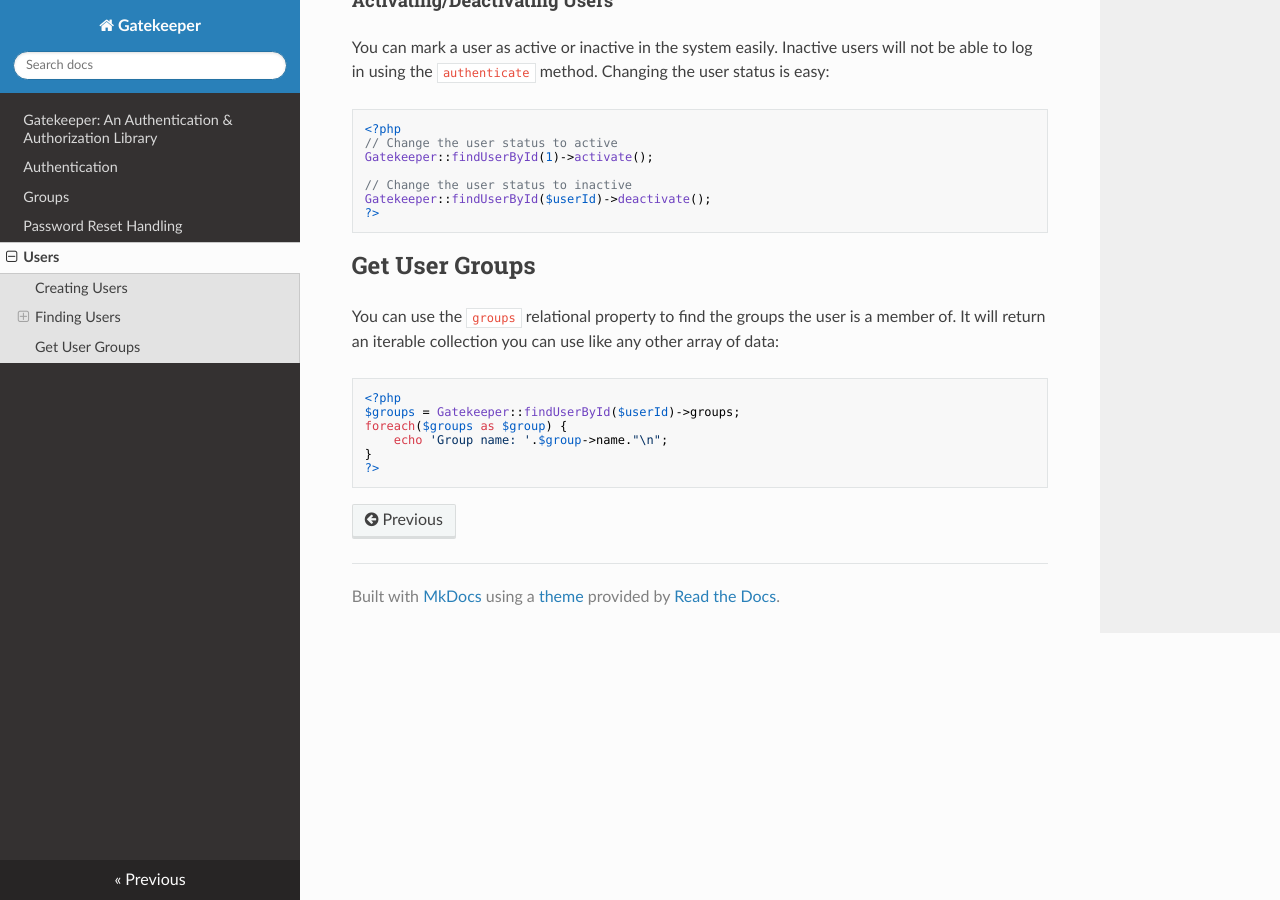
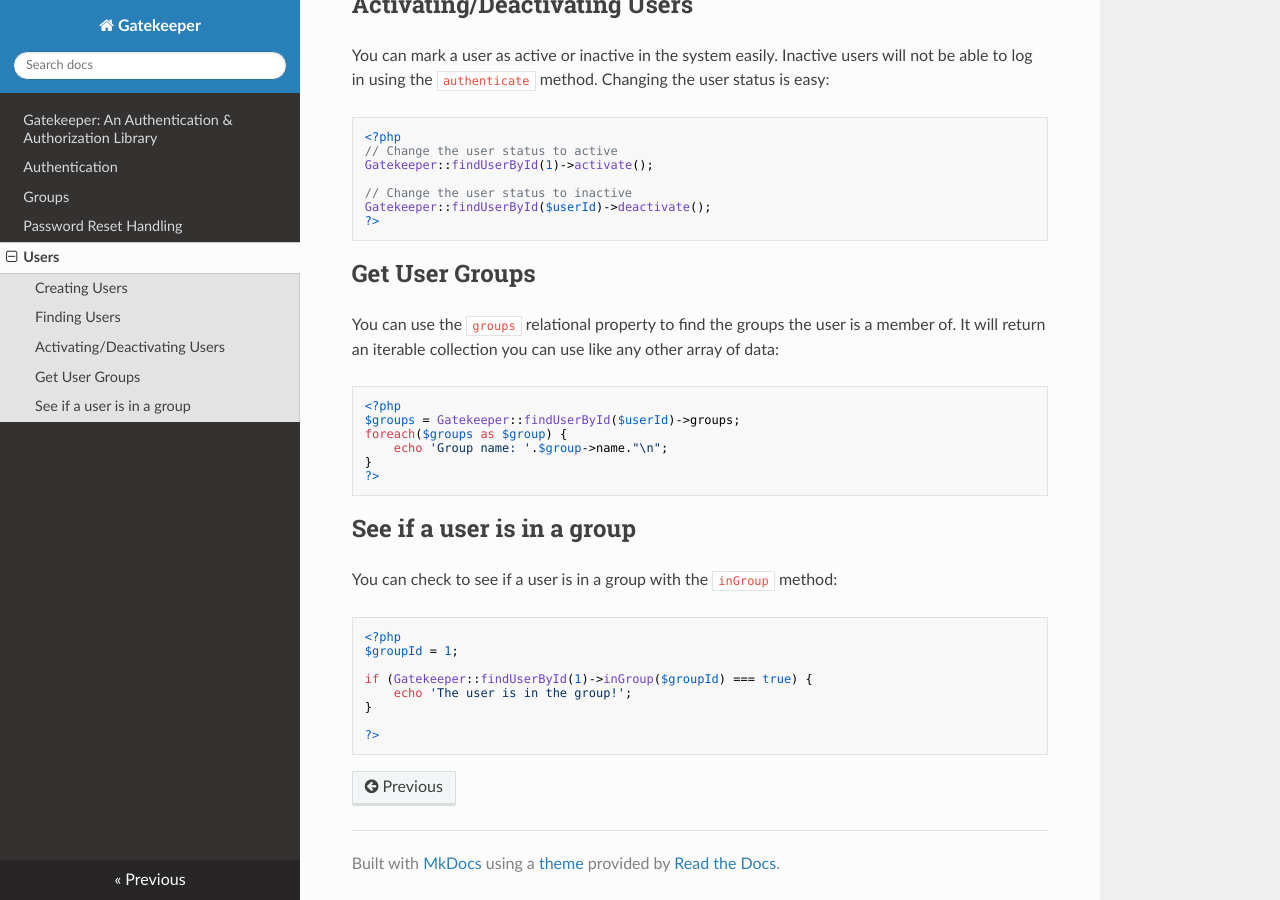
Before and after one commit to psecio/gatekeeper, an MkDocs documentation site: the page built from docs/users.md, in a window 1280 px wide and 900 px high, scrolled down 1415 px. Built offline with MkDocs 1.6.1, drawn with Linux system fonts in a browser that asks for light colours; nearby versions of some CDN libraries.

Commit message:
adding the docs for the inGroup method

````diff
--- a/docs/users.md
+++ b/docs/users.md
@@ -61,7 +61,7 @@ $username = Gatekeeper::findUserById($userId)->username;
 
 The return value is an instance of the `UserModel` with the properties populated with the user data (if it was found). A `UserNotFoundException` will be thrown if the user is not found.
 
-#### Activating/Deactivating Users
+## Activating/Deactivating Users
 
 You can mark a user as active or inactive in the system easily. Inactive users will not be able to log in using the `authenticate` method. Changing the user status is easy:
 
@@ -88,3 +88,18 @@ foreach($groups as $group) {
 }
 ?>
 ```
+
+## See if a user is in a group
+
+You can check to see if a user is in a group with the `inGroup` method:
+
+```php
+<?php
+$groupId = 1;
+
+if (Gatekeeper::findUserById(1)->inGroup($groupId) === true) {
+	echo 'The user is in the group!';
+}
+
+?>
+```
````
